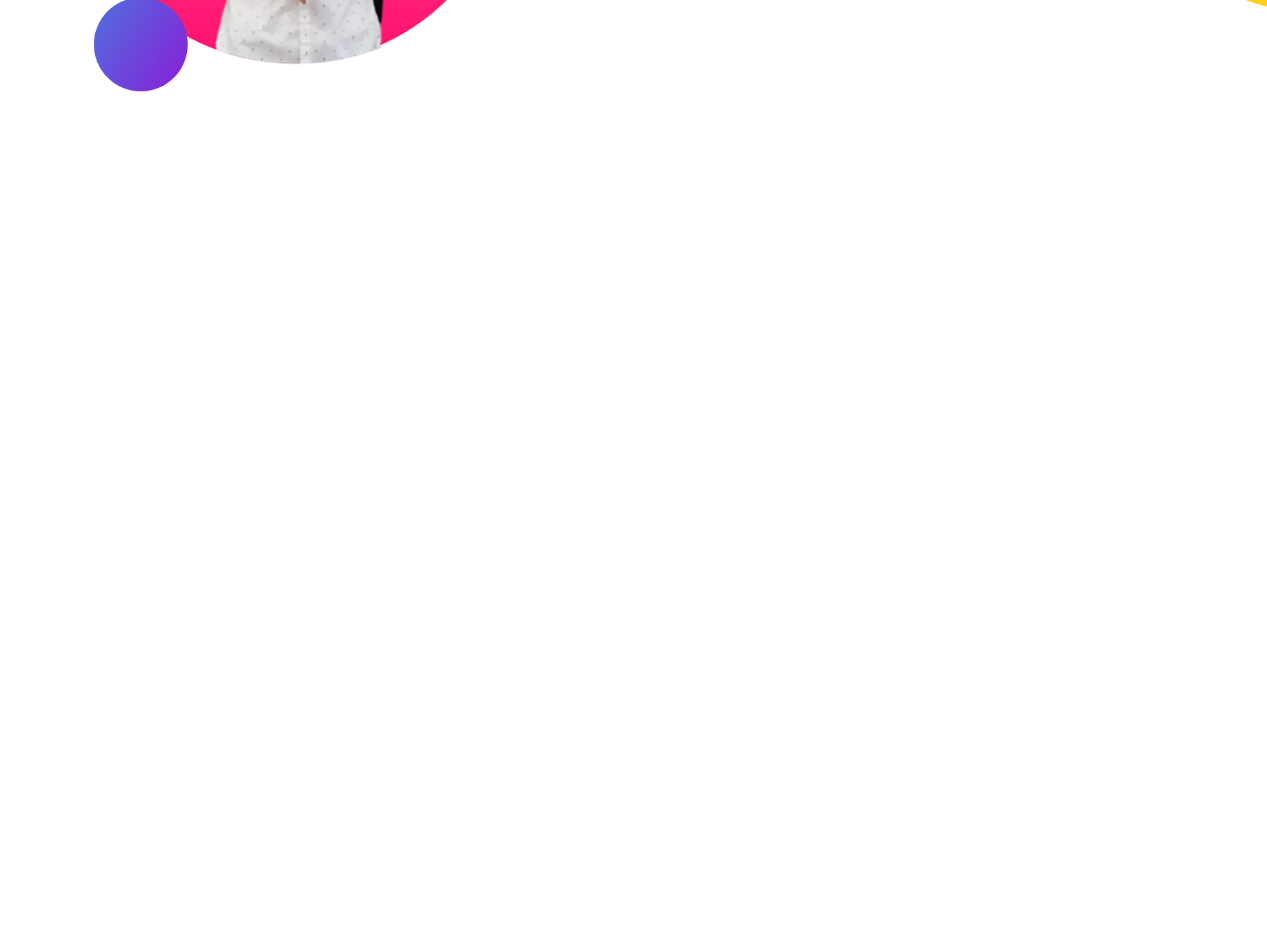
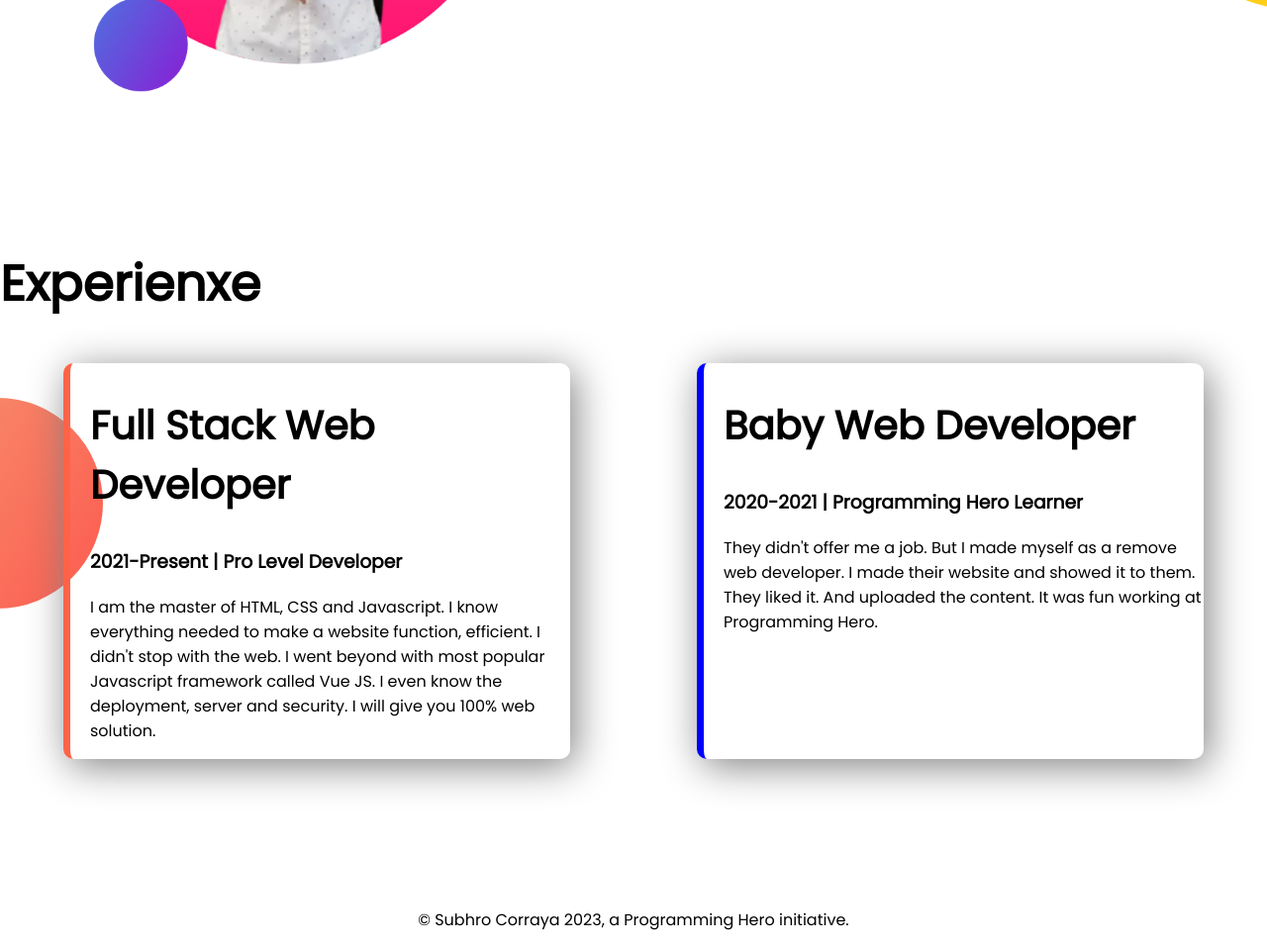
Before and after one commit to SubhroCorraya/developer-portfolio, a plain HTML site: page index.html in a window 1280 px wide. Shown: the part 1024-1982 px from the top of the page at 99% size. Before the commit the page ends 1274 px from the top, so only its background shows below. Drawn offline with Linux system fonts and the light colour scheme.

Commit message:
added footer

```diff
--- a/index.html
+++ b/index.html
@@ -11,7 +11,7 @@
 </head>
 
 <body>
-    <section class="top-banner">
+    <section class="top-banner flexible-container">
         <div class="half-width">
             <h1>Welcome To</h1>
             <h1><span class="orange-color">Subhro Corraya</span> World!</h1>
@@ -27,7 +27,7 @@
             <img src="images/Subhro.png" alt="">
         </div>
     </section>
-    <section class="dream-big">
+    <section class="dream-big flexible-container">
         <div class="half-width">
             <img src="images/Subhro2.png" alt="">
         </div>
@@ -40,6 +40,30 @@
         </div>
 
     </section>
+    <section class="experience-area">
+        <h1>Experienxe</h1>
+        <div class="flexible-container">
+            <div id="full-stack-developer" class="experience-item">
+                <h2>Full Stack Web Developer</h2>
+                <h3>2021-Present | Pro Level Developer</h3>
+                <p>I am the master of HTML, CSS and Javascript. I know everything needed to make a website function,
+                    efficient. I didn't stop with the web. I went beyond with most popular Javascript framework called
+                    Vue
+                    JS. I even know the deployment, server and security. I will give you 100% web solution.</p>
+            </div>
+            <div id="baby-stack-developer" class="experience-item">
+                <h2>Baby Web Developer</h2>
+                <h3>2020-2021 | Programming Hero Learner</h3>
+                <p>They didn't offer me a job. But I made myself as a remove web developer. I made their website and
+                    showed
+                    it to them. They liked it. And uploaded the content. It was fun working at Programming Hero.</p>
+            </div>
+        </div>
+
+    </section>
 </body>
+<footer>
+    <p>© Subhro Corraya 2023, a Programming Hero initiative.</p>
+</footer>
 
 </html>
--- a/style.css
+++ b/style.css
@@ -7,11 +7,15 @@ h1 {
     font-size: 50px;
 }
 
+h2 {
+    font-size: 40px;
+}
+
 .orange-color {
     color: orange;
 }
 
-section {
+.flexible-container {
     display: flex;
     margin-bottom: 150px;
 }
@@ -44,3 +48,32 @@ section {
     background-repeat: no-repeat;
     background-position: right;
 }
+
+
+.experience-area {
+    background-image: url("images/exp-bg.png");
+    background-repeat: no-repeat;
+    background-position: left;
+}
+
+.experience-item {
+    width: 40%;
+    margin-left: 5%;
+    margin-right: 5%;
+    padding-left: 20px;
+    border-radius: 10px;
+    box-shadow: 5px 7px 40px gray;
+
+}
+
+#full-stack-developer {
+    border-left: 7px solid tomato;
+}
+
+#baby-stack-developer {
+    border-left: 7px solid blue;
+}
+
+footer p {
+    text-align: center;
+}
```
